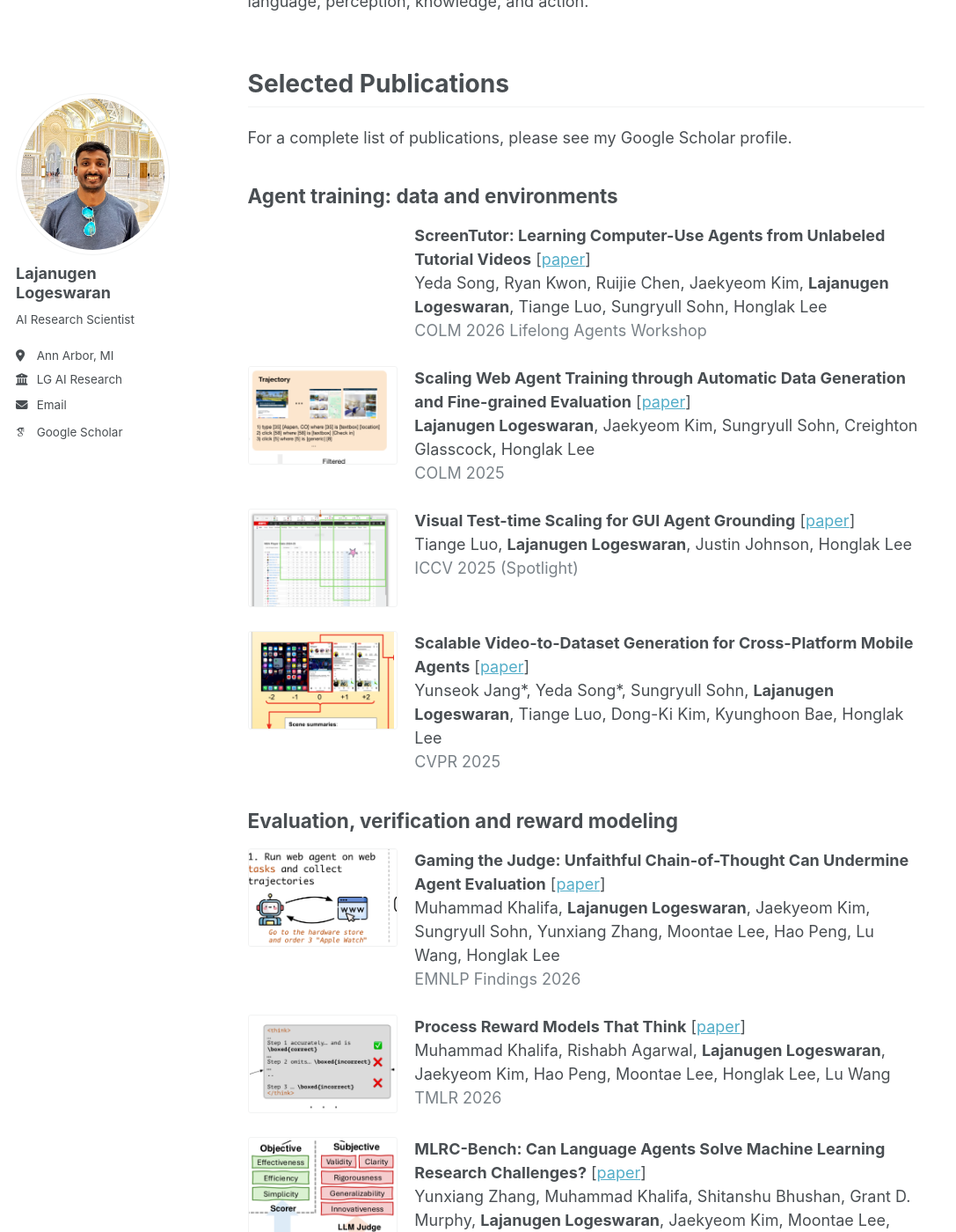
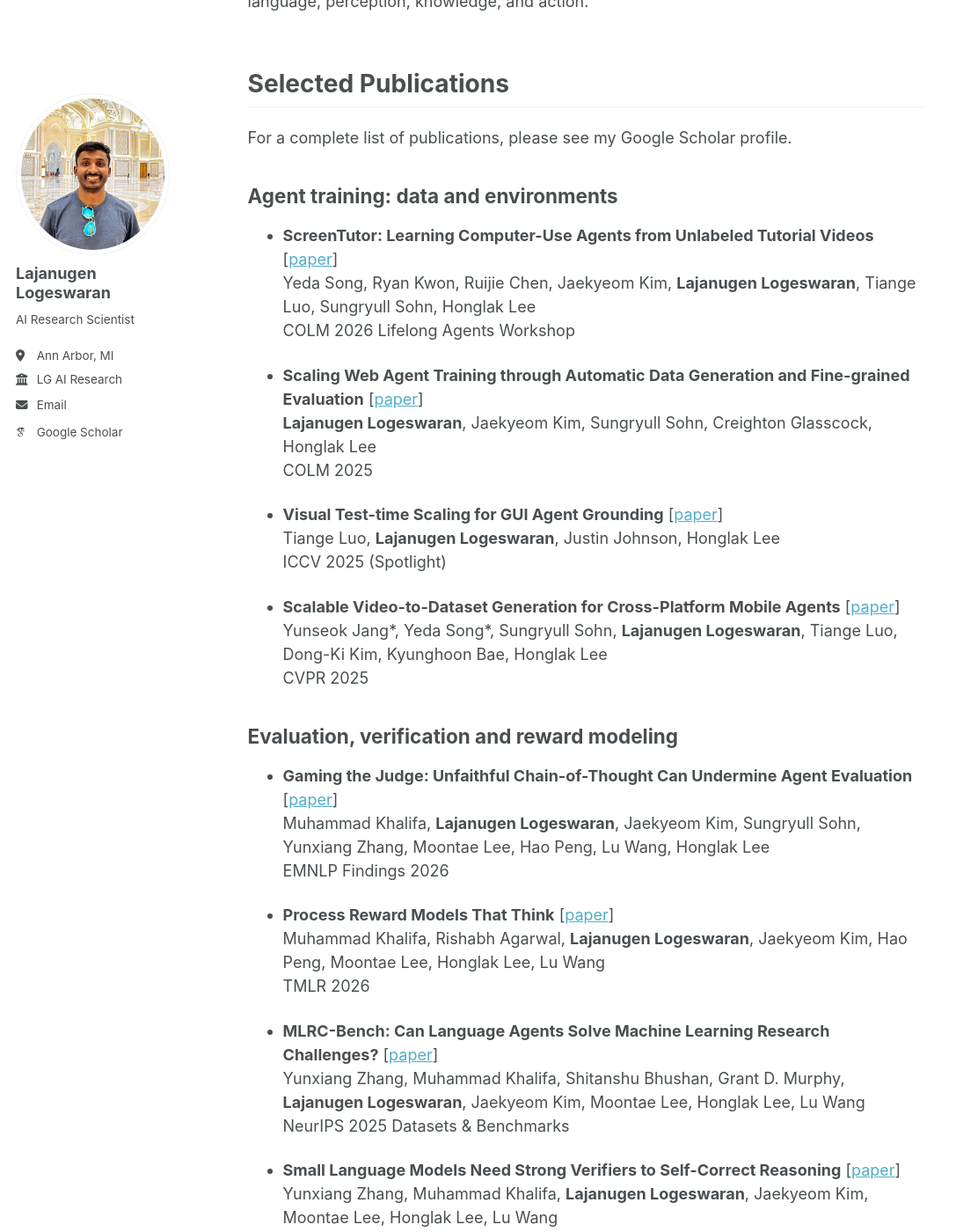
Before and after one commit to lajanugen/lajanugen.github.io, a Jekyll site: the page built from _pages/about.md, in a window 1280 px wide and 1400 px high, scrolled down 344 px. Shown: the whole window at 88% size, without its empty margins (0-1087 px from the left). Built offline with Jekyll 4.4.1, drawn with Linux system fonts in a browser that asks for light colours; some web fonts are replaced.

Commit message:
Remove figure thumbnails from the publication list
Reverts a0c8cb7. The publication list goes back to plain text entries.

The heading scale fix and the institution logos are unaffected.

Co-Authored-By: Claude Opus 5 <noreply@anthropic.com>
Claude-Session: https://claude.ai/code/session_01DHcYWvnM8a3i2AfgvmikJN

```diff
--- a/_pages/about.md
+++ b/_pages/about.md
@@ -18,135 +18,67 @@ For a complete list of publications, please see my Google Scholar profile.
 
 #### Agent training: data and environments
 
-<ul class="pub-list">
-  <li class="pub">
-    <span class="pub-thumb pub-thumb--none"></span>
-    <div class="pub-body">
-      <span class="pub-title"><strong>ScreenTutor: Learning Computer-Use Agents from Unlabeled Tutorial Videos</strong> [<a href="https://openreview.net/forum?id=KBlvLk4DBF">paper</a>]</span><br>
-      Yeda Song, Ryan Kwon, Ruijie Chen, Jaekyeom Kim, <strong>Lajanugen Logeswaran</strong>, Tiange Luo, Sungryull Sohn, Honglak Lee<br>
-      <span class="pub-venue">COLM 2026 Lifelong Agents Workshop</span>
-    </div>
-  </li>
-  <li class="pub">
-    <img class="pub-thumb" src="/images/papers/webagent.png" alt="">
-    <div class="pub-body">
-      <span class="pub-title"><strong>Scaling Web Agent Training through Automatic Data Generation and Fine-grained Evaluation</strong> [<a href="https://arxiv.org/pdf/2602.12544">paper</a>]</span><br>
-      <strong>Lajanugen Logeswaran</strong>, Jaekyeom Kim, Sungryull Sohn, Creighton Glasscock, Honglak Lee<br>
-      <span class="pub-venue">COLM 2025</span>
-    </div>
-  </li>
-  <li class="pub">
-    <img class="pub-thumb" src="/images/papers/gui-grounding.png" alt="">
-    <div class="pub-body">
-      <span class="pub-title"><strong>Visual Test-time Scaling for GUI Agent Grounding</strong> [<a href="https://arxiv.org/pdf/2505.00684">paper</a>]</span><br>
-      Tiange Luo, <strong>Lajanugen Logeswaran</strong>, Justin Johnson, Honglak Lee<br>
-      <span class="pub-venue">ICCV 2025 (Spotlight)</span>
-    </div>
-  </li>
-  <li class="pub">
-    <img class="pub-thumb" src="/images/papers/video2dataset.png" alt="">
-    <div class="pub-body">
-      <span class="pub-title"><strong>Scalable Video-to-Dataset Generation for Cross-Platform Mobile Agents</strong> [<a href="https://arxiv.org/pdf/2505.12632">paper</a>]</span><br>
-      Yunseok Jang*, Yeda Song*, Sungryull Sohn, <strong>Lajanugen Logeswaran</strong>, Tiange Luo, Dong-Ki Kim, Kyunghoon Bae, Honglak Lee<br>
-      <span class="pub-venue">CVPR 2025</span>
-    </div>
-  </li>
-</ul>
+- **ScreenTutor: Learning Computer-Use Agents from Unlabeled Tutorial Videos** \[[paper](https://openreview.net/forum?id=KBlvLk4DBF)\]
+  Yeda Song, Ryan Kwon, Ruijie Chen, Jaekyeom Kim, **Lajanugen Logeswaran**, Tiange Luo, Sungryull Sohn, Honglak Lee
+  COLM 2026 Lifelong Agents Workshop
+
+- **Scaling Web Agent Training through Automatic Data Generation and Fine-grained Evaluation** \[[paper](https://arxiv.org/pdf/2602.12544)\]
+  **Lajanugen Logeswaran**, Jaekyeom Kim, Sungryull Sohn, Creighton Glasscock, Honglak Lee
+  COLM 2025
+
+- **Visual Test-time Scaling for GUI Agent Grounding** \[[paper](https://arxiv.org/pdf/2505.00684)\]
+  Tiange Luo, **Lajanugen Logeswaran**, Justin Johnson, Honglak Lee
+  ICCV 2025 (Spotlight)
+
+- **Scalable Video-to-Dataset Generation for Cross-Platform Mobile Agents** \[[paper](https://arxiv.org/pdf/2505.12632)\]
+  Yunseok Jang\*, Yeda Song\*, Sungryull Sohn, **Lajanugen Logeswaran**, Tiange Luo, Dong-Ki Kim, Kyunghoon Bae, Honglak Lee
+  CVPR 2025
 
 #### Evaluation, verification and reward modeling
 
-<ul class="pub-list">
-  <li class="pub">
-    <img class="pub-thumb" src="/images/papers/gaming-judge.png" alt="">
-    <div class="pub-body">
-      <span class="pub-title"><strong>Gaming the Judge: Unfaithful Chain-of-Thought Can Undermine Agent Evaluation</strong> [<a href="https://arxiv.org/pdf/2601.14691">paper</a>]</span><br>
-      Muhammad Khalifa, <strong>Lajanugen Logeswaran</strong>, Jaekyeom Kim, Sungryull Sohn, Yunxiang Zhang, Moontae Lee, Hao Peng, Lu Wang, Honglak Lee<br>
-      <span class="pub-venue">EMNLP Findings 2026</span>
-    </div>
-  </li>
-  <li class="pub">
-    <img class="pub-thumb" src="/images/papers/prm.png" alt="">
-    <div class="pub-body">
-      <span class="pub-title"><strong>Process Reward Models That Think</strong> [<a href="https://arxiv.org/pdf/2504.16828">paper</a>]</span><br>
-      Muhammad Khalifa, Rishabh Agarwal, <strong>Lajanugen Logeswaran</strong>, Jaekyeom Kim, Hao Peng, Moontae Lee, Honglak Lee, Lu Wang<br>
-      <span class="pub-venue">TMLR 2026</span>
-    </div>
-  </li>
-  <li class="pub">
-    <img class="pub-thumb" src="/images/papers/mlrc-bench.png" alt="">
-    <div class="pub-body">
-      <span class="pub-title"><strong>MLRC-Bench: Can Language Agents Solve Machine Learning Research Challenges?</strong> [<a href="https://arxiv.org/pdf/2504.09702">paper</a>]</span><br>
-      Yunxiang Zhang, Muhammad Khalifa, Shitanshu Bhushan, Grant D. Murphy, <strong>Lajanugen Logeswaran</strong>, Jaekyeom Kim, Moontae Lee, Honglak Lee, Lu Wang<br>
-      <span class="pub-venue">NeurIPS 2025 Datasets & Benchmarks</span>
-    </div>
-  </li>
-  <li class="pub">
-    <img class="pub-thumb" src="/images/papers/verifiers.png" alt="">
-    <div class="pub-body">
-      <span class="pub-title"><strong>Small Language Models Need Strong Verifiers to Self-Correct Reasoning</strong> [<a href="https://arxiv.org/pdf/2404.17140">paper</a>]</span><br>
-      Yunxiang Zhang, Muhammad Khalifa, <strong>Lajanugen Logeswaran</strong>, Jaekyeom Kim, Moontae Lee, Honglak Lee, Lu Wang<br>
-      <span class="pub-venue">ACL Findings 2024</span>
-    </div>
-  </li>
-  <li class="pub">
-    <img class="pub-thumb" src="/images/papers/grace.png" alt="">
-    <div class="pub-body">
-      <span class="pub-title"><strong>GRACE: Discriminator-Guided Chain-of-Thought Reasoning</strong> [<a href="https://aclanthology.org/2023.findings-emnlp.1022.pdf">paper</a>]</span><br>
-      Muhammad Khalifa, <strong>Lajanugen Logeswaran</strong>, Moontae Lee, Honglak Lee, Lu Wang<br>
-      <span class="pub-venue">EMNLP Findings 2023</span>
-    </div>
-  </li>
-</ul>
+- **Gaming the Judge: Unfaithful Chain-of-Thought Can Undermine Agent Evaluation** \[[paper](https://arxiv.org/pdf/2601.14691)\]
+  Muhammad Khalifa, **Lajanugen Logeswaran**, Jaekyeom Kim, Sungryull Sohn, Yunxiang Zhang, Moontae Lee, Hao Peng, Lu Wang, Honglak Lee
+  EMNLP Findings 2026
+
+- **Process Reward Models That Think** \[[paper](https://arxiv.org/pdf/2504.16828)\]
+  Muhammad Khalifa, Rishabh Agarwal, **Lajanugen Logeswaran**, Jaekyeom Kim, Hao Peng, Moontae Lee, Honglak Lee, Lu Wang
+  TMLR 2026
+
+- **MLRC-Bench: Can Language Agents Solve Machine Learning Research Challenges?** \[[paper](https://arxiv.org/pdf/2504.09702)\]
+  Yunxiang Zhang, Muhammad Khalifa, Shitanshu Bhushan, Grant D. Murphy, **Lajanugen Logeswaran**, Jaekyeom Kim, Moontae Lee, Honglak Lee, Lu Wang
+  NeurIPS 2025 Datasets & Benchmarks
+
+- **Small Language Models Need Strong Verifiers to Self-Correct Reasoning** \[[paper](https://arxiv.org/pdf/2404.17140)\]
+  Yunxiang Zhang, Muhammad Khalifa, **Lajanugen Logeswaran**, Jaekyeom Kim, Moontae Lee, Honglak Lee, Lu Wang
+  ACL Findings 2024
+
+- **GRACE: Discriminator-Guided Chain-of-Thought Reasoning** \[[paper](https://aclanthology.org/2023.findings-emnlp.1022.pdf)\]
+  Muhammad Khalifa, **Lajanugen Logeswaran**, Moontae Lee, Honglak Lee, Lu Wang
+  EMNLP Findings 2023
 
 #### Planning and reasoning
 
-<ul class="pub-list">
-  <li class="pub">
-    <img class="pub-thumb" src="/images/papers/autoguide.png" alt="">
-    <div class="pub-body">
-      <span class="pub-title"><strong>AutoGuide: Automated Generation and Selection of Context-Aware Guidelines for Large Language Model Agents</strong> [<a href="https://arxiv.org/pdf/2403.08978">paper</a>]</span><br>
-      Yao Fu, Dong-Ki Kim, Jaekyeom Kim, Sungryull Sohn, <strong>Lajanugen Logeswaran</strong>, Kyunghoon Bae, Honglak Lee<br>
-      <span class="pub-venue">NeurIPS 2024</span>
-    </div>
-  </li>
-  <li class="pub">
-    <img class="pub-thumb" src="/images/papers/subgoal.png" alt="">
-    <div class="pub-body">
-      <span class="pub-title"><strong>Few-shot Subgoal Planning with Language Models</strong> [<a href="https://aclanthology.org/2022.naacl-main.402.pdf">paper</a>]</span><br>
-      <strong>Lajanugen Logeswaran</strong>, Yao Fu, Moontae Lee, Honglak Lee<br>
-      <span class="pub-venue">NAACL 2022</span>
-    </div>
-  </li>
-</ul>
+- **AutoGuide: Automated Generation and Selection of Context-Aware Guidelines for Large Language Model Agents** \[[paper](https://arxiv.org/pdf/2403.08978)\]
+  Yao Fu, Dong-Ki Kim, Jaekyeom Kim, Sungryull Sohn, **Lajanugen Logeswaran**, Kyunghoon Bae, Honglak Lee
+  NeurIPS 2024
+
+- **Few-shot Subgoal Planning with Language Models** \[[paper](https://aclanthology.org/2022.naacl-main.402.pdf)\]
+  **Lajanugen Logeswaran**, Yao Fu, Moontae Lee, Honglak Lee
+  NAACL 2022
 
 #### Unsupervised and few-shot learning
 
-<ul class="pub-list">
-  <li class="pub">
-    <span class="pub-thumb pub-thumb--none"></span>
-    <div class="pub-body">
-      <span class="pub-title"><strong>Zero-Shot Entity Linking by Reading Entity Descriptions</strong> [<a href="https://aclanthology.org/P19-1335.pdf">paper</a>]</span><br>
-      <strong>Lajanugen Logeswaran</strong>, Ming-Wei Chang, Kenton Lee, Kristina Toutanova, Jacob Devlin, Honglak Lee<br>
-      <span class="pub-venue">ACL 2019 (<strong>Best Paper Nomination</strong>)</span>
-    </div>
-  </li>
-  <li class="pub">
-    <span class="pub-thumb pub-thumb--none"></span>
-    <div class="pub-body">
-      <span class="pub-title"><strong>Content Preserving Text Generation with Attribute Controls</strong> [<a href="https://arxiv.org/pdf/1811.01135">paper</a>]</span><br>
-      <strong>Lajanugen Logeswaran</strong>, Honglak Lee, Samy Bengio<br>
-      <span class="pub-venue">NeurIPS 2018</span>
-    </div>
-  </li>
-  <li class="pub">
-    <span class="pub-thumb pub-thumb--none"></span>
-    <div class="pub-body">
-      <span class="pub-title"><strong>An Efficient Framework for Learning Sentence Representations</strong> [<a href="https://arxiv.org/pdf/1803.02893">paper</a>]</span><br>
-      <strong>Lajanugen Logeswaran</strong>, Honglak Lee<br>
-      <span class="pub-venue">ICLR 2018</span>
-    </div>
-  </li>
-</ul>
+- **Zero-Shot Entity Linking by Reading Entity Descriptions** \[[paper](https://aclanthology.org/P19-1335.pdf)\]
+  **Lajanugen Logeswaran**, Ming-Wei Chang, Kenton Lee, Kristina Toutanova, Jacob Devlin, Honglak Lee
+  ACL 2019 (**Best Paper Nomination**)
+
+- **Content Preserving Text Generation with Attribute Controls** \[[paper](https://arxiv.org/pdf/1811.01135)\]
+  **Lajanugen Logeswaran**, Honglak Lee, Samy Bengio
+  NeurIPS 2018
+
+- **An Efficient Framework for Learning Sentence Representations** \[[paper](https://arxiv.org/pdf/1803.02893)\]
+  **Lajanugen Logeswaran**, Honglak Lee
+  ICLR 2018
 
 ### Professional Experience
 
--- a/assets/css/main.scss
+++ b/assets/css/main.scss
@@ -77,50 +77,3 @@
     object-position: left center;
   }
 }
-
-/* Publication list with figure thumbnails.
-   Entries without a figure keep an empty box of the same width so the
-   text column stays aligned down the whole list. */
-.pub-list {
-  margin-left: 0;
-  padding-left: 0;
-  list-style: none;
-}
-
-.pub {
-  display: flex;
-  align-items: flex-start;
-  gap: 1.1em;
-  margin-bottom: 1.5em;
-}
-
-.pub-thumb {
-  flex: 0 0 170px;
-  width: 170px;
-  height: 112px;
-  object-fit: contain;
-  background: $background-color;
-  border: 1px solid $border-color;
-  border-radius: 3px;
-}
-
-.pub-thumb--none {
-  display: block;
-  border-color: transparent;
-  background: transparent;
-}
-
-.pub-body {
-  flex: 1 1 auto;
-  min-width: 0;
-}
-
-.pub-venue {
-  color: $gray;
-}
-
-@media (max-width: 600px) {
-  .pub { display: block; }
-  .pub-thumb { margin-bottom: 0.6em; }
-  .pub-thumb--none { display: none; }
-}
```
Also changed, not shown: images/papers/autoguide.png (deleted), images/papers/gaming-judge.png (deleted), images/papers/grace.png (deleted), images/papers/gui-grounding.png (deleted), images/papers/mlrc-bench.png (deleted), images/papers/prm.png (deleted), images/papers/subgoal.png (deleted), images/papers/verifiers.png (deleted), images/papers/video2dataset.png (deleted), images/papers/webagent.png (deleted).
